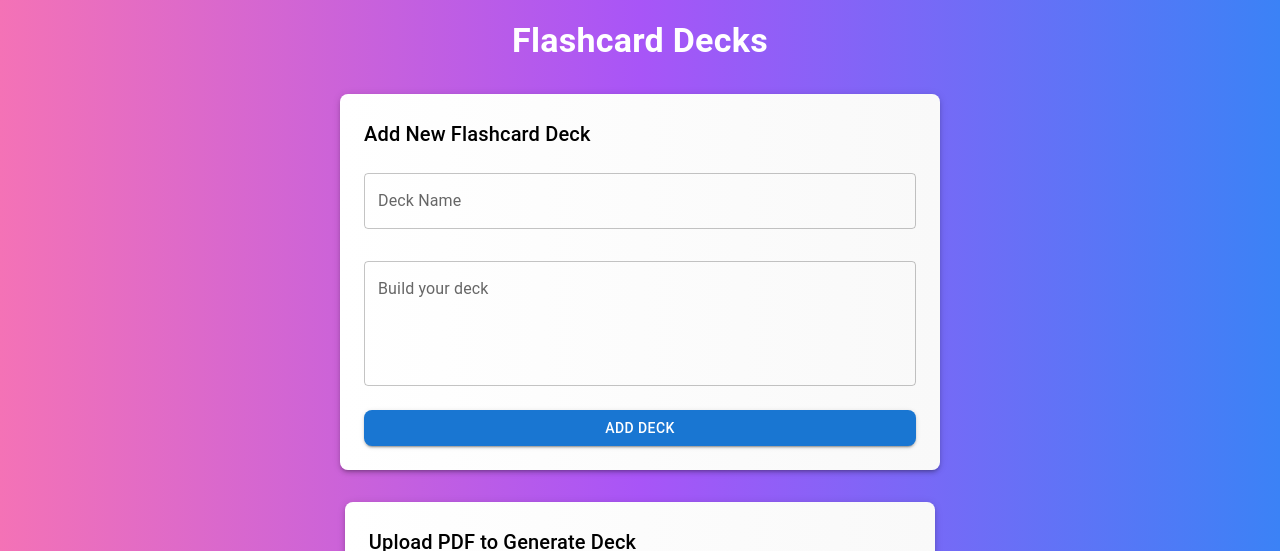
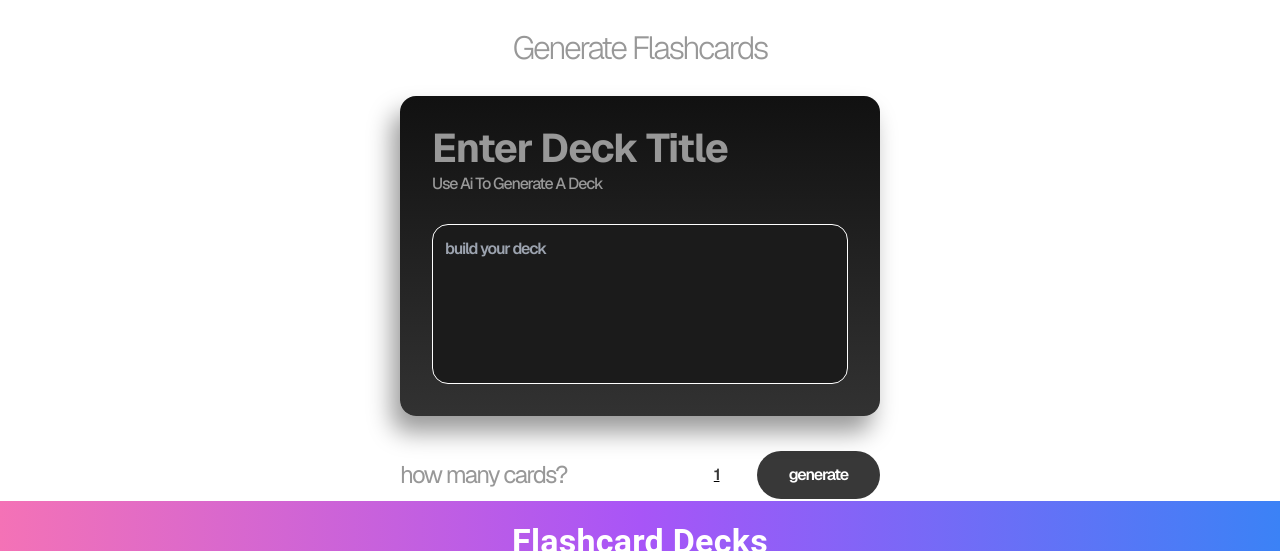
Before and after one commit to ShaunJhingoor/AI-FlashWord, a Next.js app: page /dashboard in a window 1280 px wide. Shown: the top 551 px of the page. Built offline with nearby package versions, Linux system fonts and the light colour scheme; no server answers.

Commit message:
generate flashcards styling

```diff
--- a/src/app/dashboard/page.js
+++ b/src/app/dashboard/page.js
@@ -11,7 +11,8 @@ import {
   DialogActions,
   DialogContent,
   DialogTitle,
-  Box, Grid,
+  Box,
+  Grid,
 } from "@mui/material";
 import {
   collection,
@@ -45,10 +46,8 @@ const DecksPage = () => {
   const [file, setFile] = useState(null);
   const [extractedText, setExtractedText] = useState("");
   const [fileName, setFileName] = useState("");
-  const fileInputRef = useRef(null)
+  const fileInputRef = useRef(null);
   const currentUser = useSelector(selectUser);
-
-
 
   const fetchDecks = async () => {
     try {
@@ -100,7 +99,11 @@ const DecksPage = () => {
   const handleEdit = (deck) => {
     setCurrentDeck(deck);
     setEditDeckName(deck.id);
-    setEditDeckContent(deck.content.map(item => `Question: ${item.question}\nAnswer: ${item.answer}`).join('\n\n'));
+    setEditDeckContent(
+      deck.content
+        .map((item) => `Question: ${item.question}\nAnswer: ${item.answer}`)
+        .join("\n\n")
+    );
     setIsEditing(true);
     console.log(currentDeck);
   };
@@ -218,7 +221,10 @@ const DecksPage = () => {
       const data = await response.json();
 
       // Check if flashcards data is in expected format
-      if (Array.isArray(data) && data.every(card => card.question && card.answer)) {
+      if (
+        Array.isArray(data) &&
+        data.every((card) => card.question && card.answer)
+      ) {
         await addFlashcardDeck(deckName, JSON.stringify(data));
       } else {
         alert("Invalid flashcards format received.");
@@ -234,13 +240,13 @@ const DecksPage = () => {
     if (e.target.files.length > 0) {
       const selectedFile = e.target.files[0];
       setFile(selectedFile);
-      setFileName(selectedFile.name.split(".pdf")[0])
+      setFileName(selectedFile.name.split(".pdf")[0]);
     }
     // console.log(selectedFile)
   };
 
   const extractTextFromPDF = async (pdf) => {
-    console.log(pdf)
+    console.log(pdf);
     const numPages = pdf.numPages;
     let text = "";
 
@@ -258,13 +264,13 @@ const DecksPage = () => {
     e.preventDefault();
     if (file) {
       try {
-        const pdf = await pdfjsLib.getDocument(URL.createObjectURL(file)).promise;
+        const pdf = await pdfjsLib.getDocument(URL.createObjectURL(file))
+          .promise;
         // const pdf = await pdfjsLib.getDocument(URL.createObjectURL(file))
         // // .promise;
-        console.log('PDF submit: ', pdf)
+        console.log("PDF submit: ", pdf);
         const text = await extractTextFromPDF(pdf);
-        setExtractedText(text)
-
+        setExtractedText(text);
       } catch (error) {
         console.error("Error extracting text from PDF:", error);
       }
@@ -319,15 +325,78 @@ const DecksPage = () => {
     } finally {
       // Clear the file input field after processing
       if (fileInputRef.current) {
-        fileInputRef.current.value = '';
+        fileInputRef.current.value = "";
       }
     }
-    setExtractedText('');
-    setFileName('');
+    setExtractedText("");
+    setFileName("");
     setFile(null);
   };
 
   return (
+    <>
+      <div className="w-full m-auto flex flex-col justify-center items-center gap-[4vh] pt-[4vh]">
+        <h1 className="capitalize text-[#989898] font-light text-[4vh]">
+          generate flashcards
+        </h1>
+
+        <div className="h-[40vh] relative bg-gradient-to-b from-[#111111] to-[#323232] shadowStroke dropShadow w-[60vh] flex flex-col justify-start items-center gap-[4vh] px-[4vh] py-[4vh] rounded-[2vh]">
+          <div className="flex flex-col justify-start w-full gap-[1vh]">
+            <input
+              type="text"
+              label="Deck Name"
+              aria-label="Deck Name"
+              onChange={(e) => setDeckName(e.target.value)}
+              placeholder="Enter Deck Title"
+              className="w-full h-[5vh] text-[5vh] text-white font-bold bg-transparent border-none outline-none placeholder-[#989898]"
+              required
+            />
+            <h3 className="text-[2vh] text-[#989898] font-medium capitalize">
+              use ai to generate a deck
+            </h3>
+          </div>
+
+          <div className="w-full h-full">
+            <textarea
+              id="deckContent"
+              value={deckContent}
+              placeholder="build your deck"
+              onChange={(e) => setDeckContent(e.target.value)}
+              required
+              className="w-full h-full rounded-[2vh] pl-[1.5vh] border-[#FFFFFF] border-[0.15vh] p-[2vh] text-[2vh] bg-[#1B1B1B] text-[#EBEBEB] font-semibold resize-none"
+            ></textarea>
+
+            {/* <Button
+              variant="contained"
+              color="primary"
+              fullWidth
+              onClick={(e) => handleSubmit(e)}
+              sx={{ mt: 2, borderRadius: 2, boxShadow: 2 }}
+            >
+              Add Deck
+            </Button> */}
+          </div>
+        </div>
+
+        <div className="flex lowercase justify-around items-center gap-[2vh] w-[60vh]">
+          <div className="flex-1 w-full">
+            <h2 className="text-[3vh] text-[#989898]">how many cards?</h2>
+          </div>
+          <input
+            type="text"
+            className="lowercase transition-all ease-in-out text-black placeholder:text-[#383838] underline text-[2vh] font-semibold text-center placeholder:text-[2vh] w-[10%] p-[2vh]"
+            placeholder="1"
+            maxLength="10"
+          />
+          <button
+            onClick={(e) => handleSubmit(e)}
+            className="lowercase bg-[#383838] hover:bg-[#929292] transition-all ease-in-out text-[#FFFFFF] text-[2vh] font-semibold rounded-full px-[4vh] p-[2vh] box-border"
+          >
+            generate
+          </button>
+        </div>
+      </div>
+
       <Container
         maxWidth="md"
         sx={{
@@ -424,29 +493,44 @@ const DecksPage = () => {
         </Box>
 
         {/* Listing Decks */}
-      <Box sx={{ flexGrow: 1, display: 'flex', justifyContent: 'center', alignItems: 'center', minWidth: '100%' }}>
+        <Box
+          sx={{
+            flexGrow: 1,
+            display: "flex",
+            justifyContent: "center",
+            alignItems: "center",
+            minWidth: "100%",
+          }}
+        >
           <Grid container spacing={1} justifyContent="center">
             {decks.map((deck) => (
-          <Grid item xs={12} sm={6} md={4} key={deck.id} sx={{ display: 'flex', justifyContent: 'center' }}>
+              <Grid
+                item
+                xs={12}
+                sm={6}
+                md={4}
+                key={deck.id}
+                sx={{ display: "flex", justifyContent: "center" }}
+              >
                 <Box
                   sx={{
-                border: '1px solid #ccc', // Lighter border for a cleaner look
+                    border: "1px solid #ccc", // Lighter border for a cleaner look
                     borderRadius: 0.5, // Slightly rounded corners
-                background: '#fafafa', // Slightly off-white background for a paper effect
-                boxShadow: '0 2px 6px rgba(0, 0, 0, 0.1)', // Subtle shadow to mimic paper lift
-                textAlign: 'center',
-                display: 'flex',
-                flexDirection: 'column',
-                alignItems: 'center',
-                justifyContent: 'center',
-                width: '30rem',
-                height: '15rem',
-                transition: 'box-shadow 0.3s, transform 0.3s', // Smooth transition for hover effects
+                    background: "#fafafa", // Slightly off-white background for a paper effect
+                    boxShadow: "0 2px 6px rgba(0, 0, 0, 0.1)", // Subtle shadow to mimic paper lift
+                    textAlign: "center",
+                    display: "flex",
+                    flexDirection: "column",
+                    alignItems: "center",
+                    justifyContent: "center",
+                    width: "30rem",
+                    height: "15rem",
+                    transition: "box-shadow 0.3s, transform 0.3s", // Smooth transition for hover effects
                     marginTop: "2rem",
                     marginBottom: "2rem",
-                '&:hover': {
-                  boxShadow: '0 4px 12px rgba(0, 0, 0, 0.2)', // Slightly stronger shadow on hover
-                  transform: 'scale(1.01)', // Slightly enlarge the box on hover
+                    "&:hover": {
+                      boxShadow: "0 4px 12px rgba(0, 0, 0, 0.2)", // Slightly stronger shadow on hover
+                      transform: "scale(1.01)", // Slightly enlarge the box on hover
                     },
                   }}
                 >
@@ -457,23 +541,29 @@ const DecksPage = () => {
                     onClick={() => handleDeckClick(deck)}
                     fontSize="2rem"
                     sx={{
-                   cursor: 'pointer',
-                   textDecoration: 'underline',
-                   color: '#1976d2',
+                      cursor: "pointer",
+                      textDecoration: "underline",
+                      color: "#1976d2",
                       mb: 1,
-                   transition: 'color 0.3s', // Smooth transition for hover effect
-                   '&:hover': {
-                     color: '#1565c0', // Darker color on hover
+                      transition: "color 0.3s", // Smooth transition for hover effect
+                      "&:hover": {
+                        color: "#1565c0", // Darker color on hover
                       },
                     }}
                   >
                     {deck.id}
                   </Typography>
                   <Box display="flex" justifyContent="center" mb={1}>
-                <IconButton onClick={() => handleEdit(deck)} sx={{ color: '#1976d2', mr: 1, fontSize: "2rem"}}>
+                    <IconButton
+                      onClick={() => handleEdit(deck)}
+                      sx={{ color: "#1976d2", mr: 1, fontSize: "2rem" }}
+                    >
                       <EditIcon />
                     </IconButton>
-                <IconButton onClick={() => handleDelete(deck.id)} sx={{ color: '#d32f2f' }}>
+                    <IconButton
+                      onClick={() => handleDelete(deck.id)}
+                      sx={{ color: "#d32f2f" }}
+                    >
                       <DeleteIcon />
                     </IconButton>
                   </Box>
@@ -482,7 +572,6 @@ const DecksPage = () => {
             ))}
           </Grid>
         </Box>
-
 
         {/* Edit Deck Modal */}
         <Dialog
@@ -664,6 +753,7 @@ const DecksPage = () => {
           </DialogActions>
         </Dialog>
       </Container>
+    </>
   );
 };
 
```
Also changed, not shown: src/app/page.js (+1 -65 lines). Lines whose indentation alone changed are shown as unchanged.
